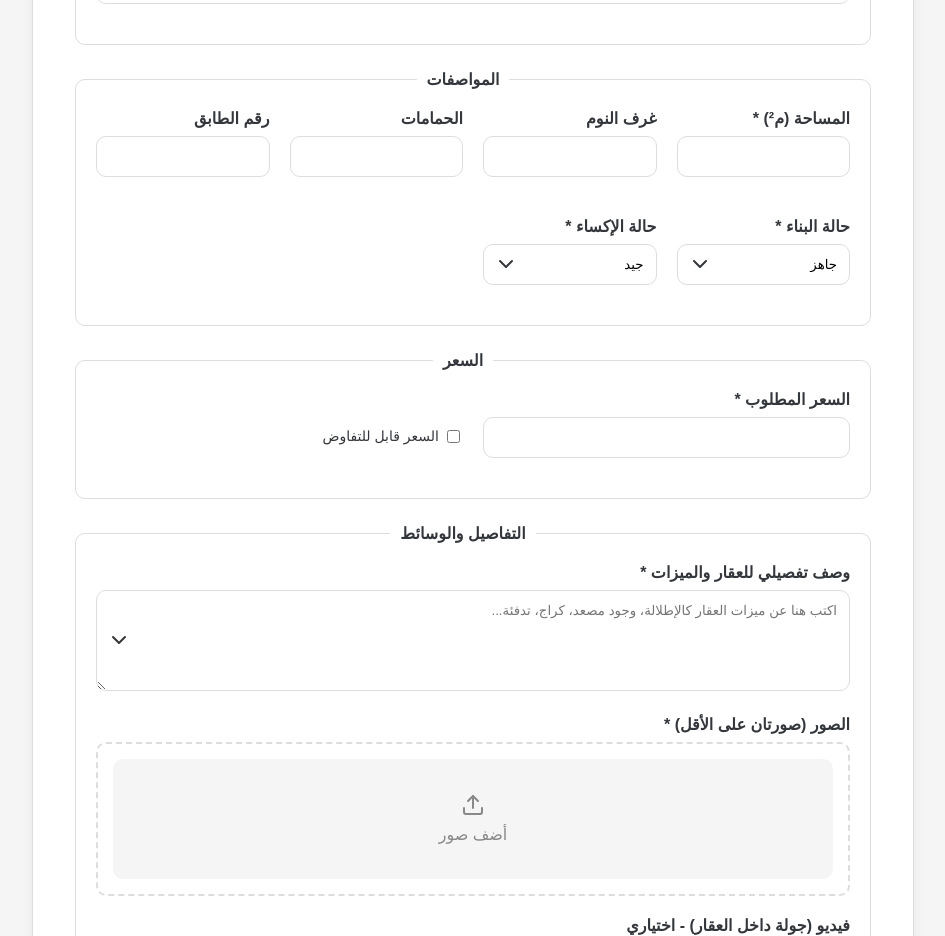
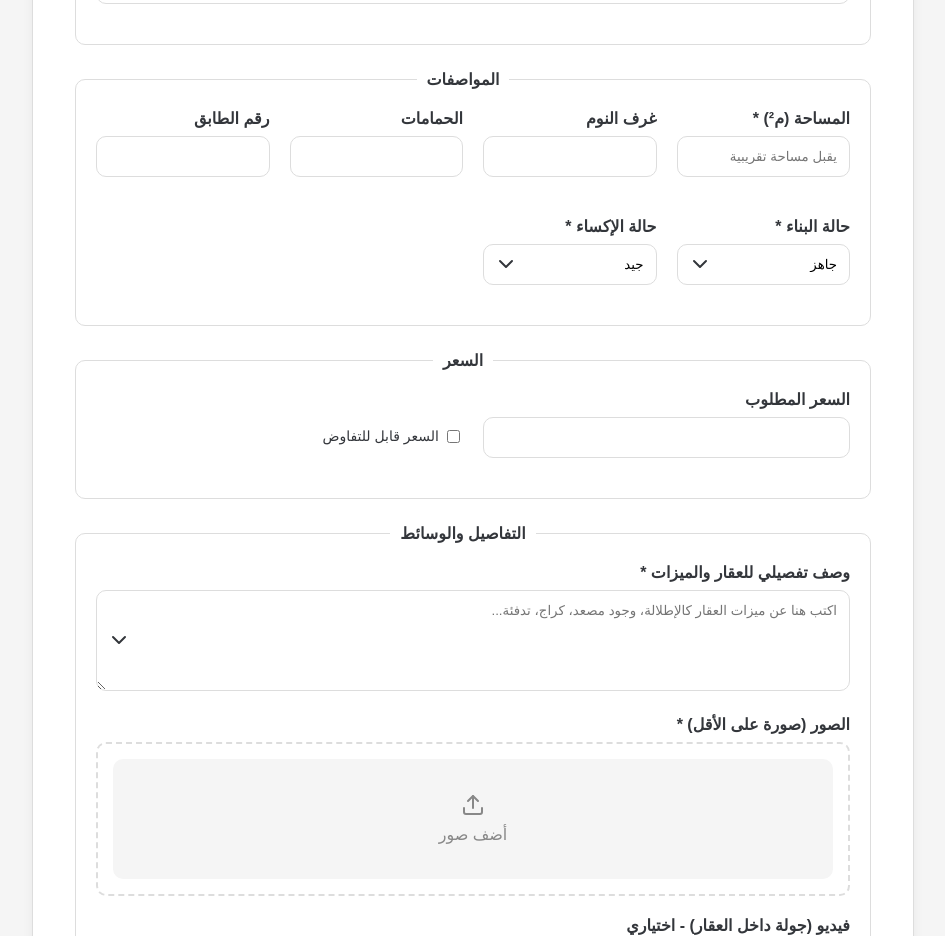
Before and after one commit to mbsarhan/bazar, a React (Create React App) app: page /add-real-estate in a window 1280 px wide. Shown: the part 820-1756 px from the top of the page, without its empty margins (167-1112 px from the left). Built offline with nearby package versions, Linux system fonts and the light colour scheme.

Commit message:
made the abo sa3eed changes

```diff
--- a/src/frontend/App.js
+++ b/src/frontend/App.js
@@ -56,7 +56,9 @@ function App() {
           <Route path="/reset-password" element={<ResetPassword />} />
           <Route path="/add-ad" element={<AddAdChoice />} />
           <Route path="/add-car" element={<AddCarForm />} />
+          <Route path="edit-car/:adId" element={<AddCarForm />} />
           <Route path="/add-real-estate" element={<AddRealEstateForm />} />
+          <Route path="edit-real-estate/:adId" element={<AddRealEstateForm />} />
           <Route path="/profile/:userId" element={<PublicProfile />} />
           <Route path="add-review/:userIdToReview" element={<AddReview />} />
 
@@ -66,9 +68,7 @@ function App() {
             <Route path="my-profile" element={<MyProfile />} />
             <Route path="my-profile/security-settings" element={<SecuritySettings />} />
             <Route path="car-ads" element={<MyCarAds />} />
-            <Route path="edit-car/:adId" element={<AddCarForm />} />
             <Route path="real-estate-ads" element={<MyRealEstateAds />} />
-            <Route path="edit-real-estate/:adId" element={<AddRealEstateForm />} />
             <Route path="reviews" element={<Reviews />} />
           </Route>
 
--- a/src/frontend/components/AddCarForm.js
+++ b/src/frontend/components/AddCarForm.js
@@ -151,7 +151,6 @@ const AddCarForm = () => {
         if (!formData.model) newErrors.model = true;
         if (!formData.model_year) newErrors.model_year = true;
         if (!formData.distance_traveled) newErrors.distance_traveled = true;
-        if (!formData.price) newErrors.price = true;
         if (!formData.city) newErrors.city = true;
 
         // التحقق من الصور الإلزامية
@@ -351,8 +350,8 @@ const AddCarForm = () => {
                     <legend>السعر والموقع</legend>
                     <div className="form-grid">
                         <div className="form-group price-group">
-                            <label htmlFor="price">السعر (دولار أمريكي) *</label>
-                            <input type="text" id="price" name="price" value={formData.price} onChange={handleChange} className={errors.price ? 'input-error' : ''} />
+                            <label htmlFor="price">السعر (دولار أمريكي)</label>
+                            <input type="text" id="price" name="price" value={formData.price} onChange={handleChange} />
                             <div className="checkbox-group">
                                 <input type="checkbox" id="negotiable_check" name="negotiable_check" checked={formData.negotiable_check} onChange={handleChange} />
                                 <label htmlFor="negotiable_check">السعر قابل للتفاوض</label>
--- a/src/frontend/components/AddRealEstateForm.js
+++ b/src/frontend/components/AddRealEstateForm.js
@@ -146,10 +146,9 @@ const AddRealEstateForm = () => {
         if (!formData.city) newErrors.city = true;
         if (!formData.detailed_address) newErrors.detailed_address = true;
         if (!formData.area) newErrors.area = true;
-        if (!formData.price) newErrors.price = true;
         if (!formData.description) newErrors.description = true;
 
-        if (images.length < 2) {
+        if (!images.length) {
             newErrors.images = true;
         }
 
@@ -263,7 +262,7 @@ const AddRealEstateForm = () => {
                     <div className="form-grid four-columns">
                         <div className="form-group">
                             <label htmlFor="area">المساحة (م²) *</label>
-                            <input type="text" name="area" value={formData.area} onChange={handleChange} className={errors.area ? 'input-error' : ''} />
+                            <input type="text" name="area" value={formData.area} onChange={handleChange} placeholder='يقبل مساحة تقريبية' className={errors.area ? 'input-error' : ''} />
                         </div>
                         <div className="form-group">
                             <label htmlFor="bedroom_num">غرف النوم</label>
@@ -292,8 +291,8 @@ const AddRealEstateForm = () => {
                     <legend>السعر</legend>
                     <div className="form-grid">
                         <div className="form-group">
-                            <label htmlFor="price">السعر المطلوب *</label>
-                            <input type="text" name="price" value={formData.price} onChange={handleChange} className={errors.price ? 'input-error' : ''} />
+                            <label htmlFor="price">السعر المطلوب</label>
+                            <input type="text" name="price" value={formData.price} onChange={handleChange}/>
                         </div>
                         <div className="form-group checkbox-group price-checkbox">
                             <input type="checkbox" id="negotiable_check" name="negotiable_check" checked={formData.negotiable_check} onChange={handleChange} />
@@ -309,7 +308,7 @@ const AddRealEstateForm = () => {
                         <textarea name="description" rows="5" value={formData.description} onChange={handleChange} placeholder="اكتب هنا عن ميزات العقار كالإطلالة، وجود مصعد، كراج، تدفئة..." className={errors.description ? 'input-error' : ''}></textarea>
                     </div>
                     <div className="form-group">
-                        <label>الصور (صورتان على الأقل) *</label>
+                        <label>الصور (صورة على الأقل) *</label>
                         <div className={`image-uploader ${errors.images ? 'input-error' : ''}`}>
                             <div className="image-grid-container">
                                 {images.map((image, index) => (
--- a/src/frontend/components/dashboard/AdCard.js
+++ b/src/frontend/components/dashboard/AdCard.js
@@ -89,7 +89,9 @@ const AdCard = ({ ad, isPublic = false, onDelete }) => {
         e.preventDefault();
 
         // Determine the correct edit path based on the ad type
-        const editPath = ad.model_year ? `/dashboard/edit-car/${ad.id}` : `/dashboard/edit-real-estate/${ad.id}`;
+        const editPath = ad.model_year
+            ? `/edit-car/${ad.id}`
+            : `/edit-real-estate/${ad.id}`;
         navigate(editPath);
     };
 
```
